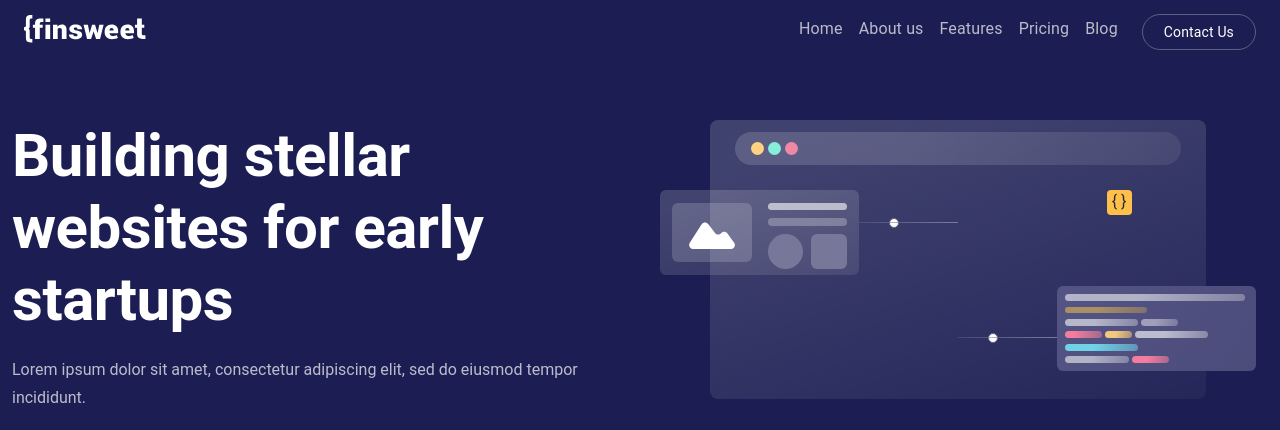
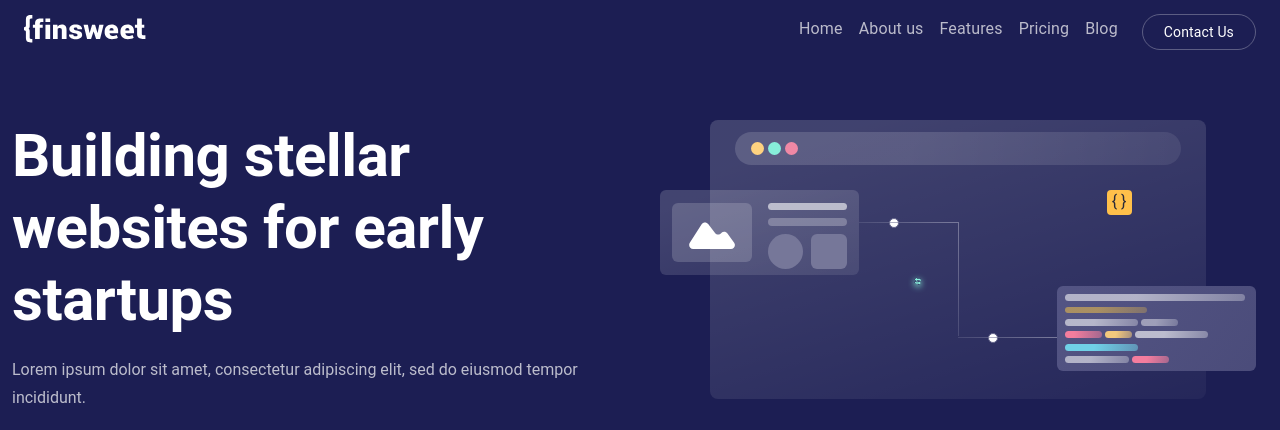
Before and after one commit to halimyusuf/finsweet-clone, a Next.js app: page / in a window 1280 px wide. Shown: the top 430 px of the page. Built offline with nearby package versions, Linux system fonts and the light colour scheme.

Commit message:
clean ups

```diff
--- a/pages/about-us/index.js
+++ b/pages/about-us/index.js
@@ -123,7 +123,7 @@ export default function AboutUs() {
         </div>
       </div>
 
-      <div>
+      {/* <div>
         <div className="my-14 container mx-auto">
           <div className="text-center">
             <Typography
@@ -140,7 +140,7 @@ export default function AboutUs() {
             </Typography>
           </div>
         </div>
-      </div>
+      </div> */}
 
       <div>
         <div className="bg-[#EEF4FA] my-14">
--- a/pages/index.js
+++ b/pages/index.js
@@ -63,7 +63,7 @@ export default function Home() {
           </div>
           {/* column 2 */}
           <div>
-            <div className="aspect-video w-[80%] mx-auto glass-bg-1 rounded-lg relative py-3">
+            <div className="aspect-video w-[80%] w-max-[80%] mx-auto glass-bg-1 rounded-lg relative py-3">
               <div className="w-[90%] mx-auto min-h-[100%] h-[100%]">
                 <div className="glass-bg-4 w-full h-[13%] max-h-[33px] rounded-full px-4">
                   <div className="flex h-[100%] items-center">
@@ -141,6 +141,19 @@ export default function Home() {
                   <div className="h-[1px] h-max-[1px] w-[100%] glass-bg-9 flex flex-col absolute top-[50%] translate-y-[-1px] justify-between"></div>
                 </div>
               </div>
+
+              <div className="absolute top-[35%] left-[50%] h-[calc(41%)]">
+                <div className="mt-[4px] w-[1px] w-max-[1px] h-[100%] glass-bg-9"></div>
+              </div>
+
+              <div className="absolute top-[55%] left-[40%] h-[20%]">
+                {/* <div className="aspect-square h-[100%] border-[1px] border-[red] rounded-full"></div> */}
+                <Image src="/Vector-6.svg" alt="" width="20" height="20" />
+              </div>
+
+              {/* <div className="pb-[5px] absolute bottom-[20%] right-[50%] h-[5%]">
+                <div className="w-[1px] w-max-[1px] h-[100%] glass-bg-9"></div>
+              </div> */}
 
               {/* Horizontal line 1 */}
               <div className="absolute w-[20%] bottom-[20%] right-[30%]">
--- a/pages/work/[id].js
+++ b/pages/work/[id].js
@@ -1,5 +1,6 @@
 import { Button, Typography } from "@mui/material";
 import Image from "next/image";
+import Link from "next/link";
 import { useRouter } from "next/router";
 import { useEffect } from "react";
 import { workExamples } from "../../data/work";
@@ -283,6 +284,7 @@ export default function ReadCaseStudy() {
           </div>
 
           <div className="text-center mt-4">
+            <Link href="/contact-us" passHref>
               <Button
                 size="large"
                 sx={{
@@ -295,6 +297,7 @@ export default function ReadCaseStudy() {
               >
                 <Typography variant="body-2 capitalize">Contact Us</Typography>
               </Button>
+            </Link>
           </div>
         </div>
       </div>
--- a/pages/work/index.js
+++ b/pages/work/index.js
@@ -158,6 +158,7 @@ export default function Work() {
           </div>
 
           <div className="text-center mt-4">
+            <Link href="/contact-us" passHref>
               <Button
                 size="large"
                 sx={{
@@ -170,6 +171,7 @@ export default function Work() {
               >
                 <Typography variant="body-2 capitalize">Contact Us</Typography>
               </Button>
+            </Link>
           </div>
         </div>
       </div>
```
Lines whose indentation alone changed are shown as unchanged.
